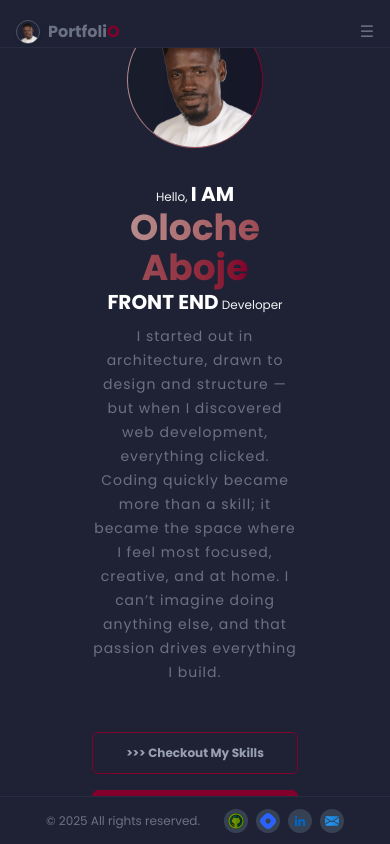
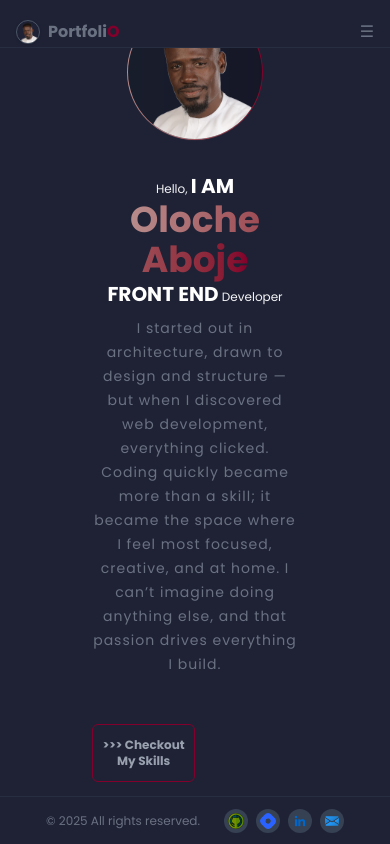
Before and after one commit to accdev1694/my-dynamic-portfolio, a React (Vite) app: page / in a window 390 px wide. Shown: the top 844 px of the page. Built offline with nearby package versions, Linux system fonts and the light colour scheme.

Commit message:
adjust NextPageBtn text to align-center

```diff
--- a/src/components/NextPageBtn.jsx
+++ b/src/components/NextPageBtn.jsx
@@ -1,6 +1,6 @@
 const NextPageBtn = ({next, text, addClass}) => {
     return (
-        <a className={`${addClass} text-center border border-[var(--color-accent)] text-gray-400 text-xs md:text-sm py-3 rounded-md hover:bg-[var(--color-accent)] hover:text-white font-bold transition duration-300 ease-in-out`} href={next}>{text}</a>
+        <a className={`${addClass} text-center flex items-center justify-center border border-[var(--color-accent)] text-gray-400 text-xs md:text-sm py-3 rounded-md hover:bg-[var(--color-accent)] hover:text-white font-bold transition duration-300 ease-in-out`} href={next}>{text}</a>
      );
 }
 
--- a/src/components/sections/About.jsx
+++ b/src/components/sections/About.jsx
@@ -28,13 +28,13 @@ const About = () => {
           focused, creative, and at home. I can’t imagine doing anything else,
           and that passion drives everything I build.
         </p>
-        <div className="flex flex-col sm:flex-row mt-12 gap-4">
+        <div className="flex flex-col sm:flex-row mt-12 gap-4 w-full">
           <NextPageBtn
-            addClass="w-[100%]"
+            addClass="w-[50%]"
             text=">>> Checkout My Skills"
             next="#my-skills"
           />
-          <ContactBtn addClass="w-[100%]" />
+          <ContactBtn addClass="w-[50%]" />
         </div>
       </div>
       <div className="bubble w-[40%] md:w-[30%] bg-gradient-to-r from-[var(--color-accent-dark)] to-[var(--color-accent)] rounded-full">
```
